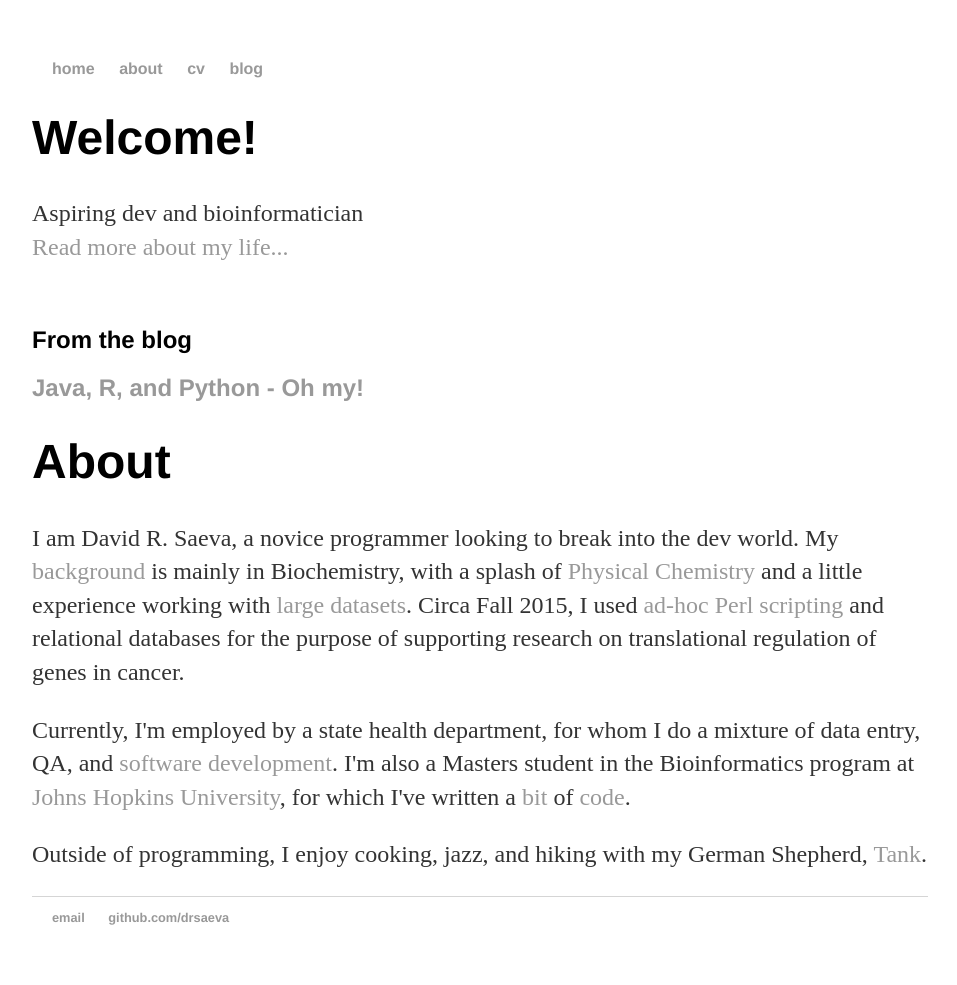
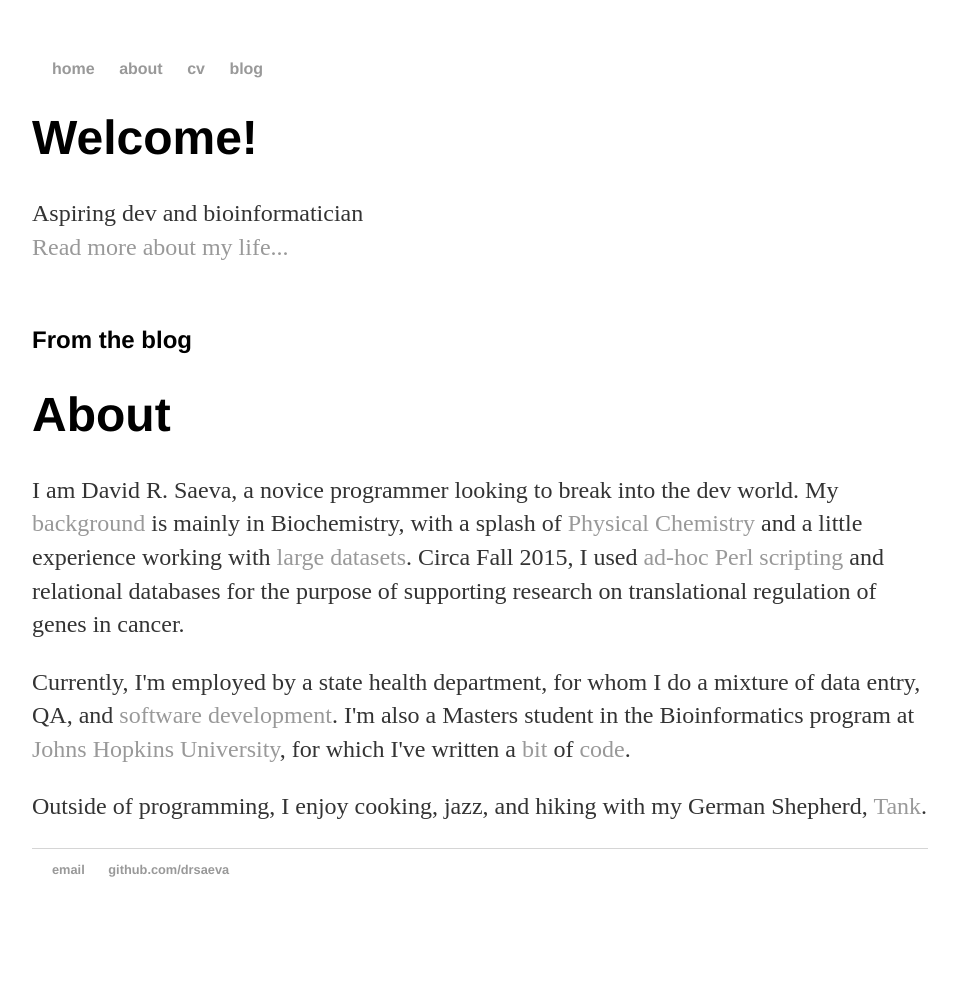
Before and after one commit to drsaeva/drsaeva.github.io, a Jekyll site: the page built from index.html, in a window 1280 px wide. Shown: the whole page, without its empty margins (160-1117 px from the left). Built offline with Jekyll 4.4.1, drawn with Linux system fonts in a browser that asks for light colours; after the commit the page ends 937 px from its top, so only the background shows below that.

Commit message:
Update index.html

```diff
--- a/index.html
+++ b/index.html
@@ -9,6 +9,6 @@ title: David R. Saeva
 		<a href="http://drsaeva.github.io/about">Read more about my life...</a></p>
   <br />
   <h2>From the blog</h2>
-  {% assign post = site.posts.first %}
+
   {% include post_detail.html %}
 </div>
```
